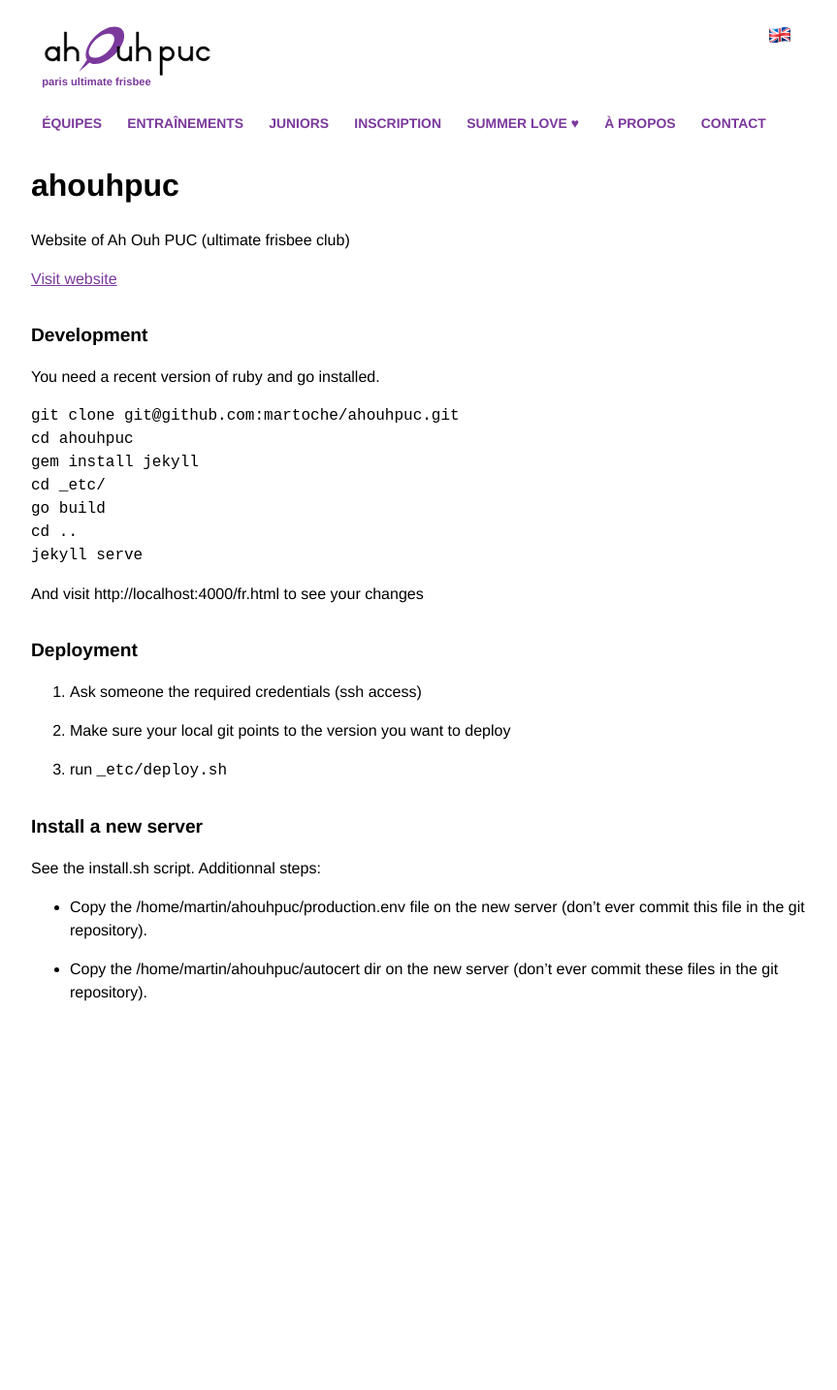
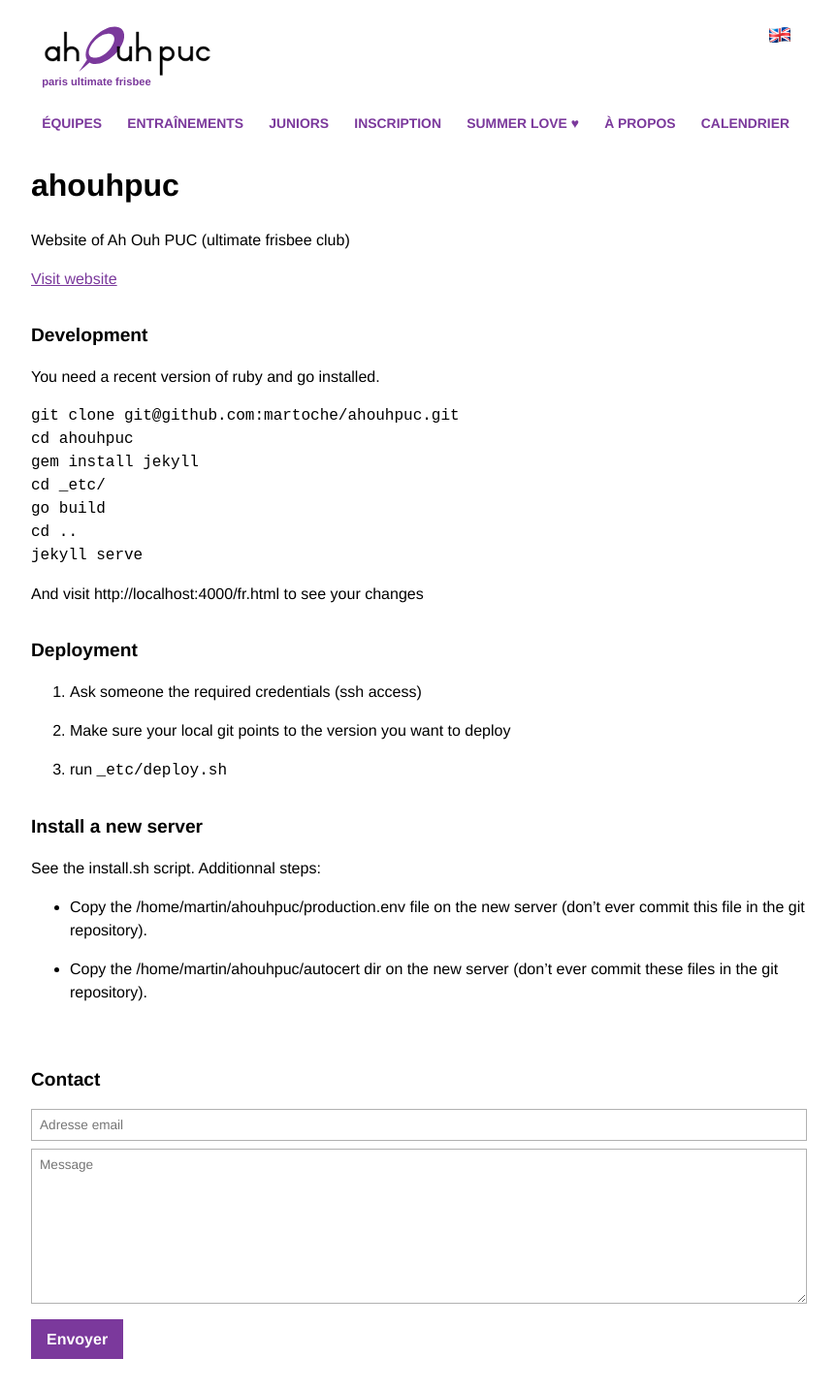
Before and after one commit to ahouhpuc/ahouhpuc.github.io, a Jekyll site: the page built from README.md, in a window 1280 px wide. Shown: the whole page at 97% size, without its empty margins (208-1071 px from the left). Built offline with Jekyll 4.4.1, drawn with Linux system fonts in a browser that asks for light colours; our own code applies the rules of GitHub Pages for plain Markdown files; before the commit the page ends 1084 px from its top, so only the background shows below that.

Commit message:
Add calendar page and remove contact from menu

```diff
--- a/contact-en.html
+++ b/_includes/contact.en.html
@@ -1,9 +1,3 @@
----
-lang: en
-title: Contact Ah Ouh Puc
-description: Send a message to Ah Ouh Puc using this contact form.
----
-
 <form method="post" action="/send_message">
   <h2>Contact</h2>
   <input type="hidden" name="redirect" value="/message-sent.html">
--- a/contact.html
+++ b/_includes/contact.fr.html
@@ -1,8 +1,3 @@
----
-title: Contacter Ah Ouh Puc
-description: Envoie un message à Ah Ouh Puc avec ce formulaire de contact.
----
-
 <form method="post" action="/send_message">
   <h2>Contact</h2>
   <input type="hidden" name="redirect" value="/message-envoyé.html">
--- a/_includes/menu.en.html
+++ b/_includes/menu.en.html
@@ -5,6 +5,6 @@
   <li><a {% if page.path contains "sign-up" %} class="current" {% endif %} href="sign-up.html">Sign Up</a></li>
   <li><a {% if page.path contains "summer-love-en" %} class="current" {% endif %} href="summer-love-en.html">Summer&nbsp;Love&nbsp;♥</a></li>
   <li><a {% if page.path contains "about-us" %} class="current" {% endif %} href="about-us.html">About Us</a></li>
-  <li><a {% if page.path contains "contact-en" %} class="current" {% endif %} href="contact-en.html">Contact</a></li>
+  <li><a {% if page.path contains "calendar" %} class="current" {% endif %} href="calendar.html">Calendar</a></li>
   <li><a class="flag" href="fr.html" title="Ah Ouh Puc en français"><img src="fr.png" alt="Ah Ouh Puc en français"> français</a></li>
 </ul>
--- a/_includes/menu.fr.html
+++ b/_includes/menu.fr.html
@@ -5,6 +5,6 @@
   <li><a {% if page.path contains "inscription" %} class="current" {% endif %} href="inscription.html">Inscription</a></li>
   <li><a {% if page.path contains "summer-love" %} class="current" {% endif %} href="summer-love.html">Summer&nbsp;Love&nbsp;♥</a></li>
   <li><a {% if page.path contains "a-propos" %} class="current" {% endif %} href="a-propos.html">À propos</a></li>
-  <li><a {% if page.path contains "contact" %} class="current" {% endif %} href="contact.html">Contact</a></li>
+  <li><a {% if page.path contains "calendrier" %} class="current" {% endif %} href="calendrier.html">Calendrier</a></li>
   <li><a class="flag" href="en.html" title="Ah Ouh Puc in English"><img src="en.png" alt="Ah Ouh Puc in English"> English</a></li>
 </ul>
--- a/_layouts/default.html
+++ b/_layouts/default.html
@@ -64,6 +64,11 @@
     {% endif %}
     <div id="container">
       {{content}}
+      {% if page.lang == "fr" %}
+        {% include contact.fr.html %}
+      {% else %}
+        {% include contact.en.html %}
+      {% endif %}
     </div>
   </body>
 </html>
--- a/style.scss
+++ b/style.scss
@@ -283,10 +283,7 @@
 }
 
 form {
-
-  max-width: 500px;
-  width: 100%;
-  margin: 0 auto;
+  margin-top: 4rem;
 
   textarea,
   input[type="email"] {
```
Also changed, not shown: calendar.html (added, +12 -0 lines), calendrier.html (added, +12 -0 lines), 1 other file.
